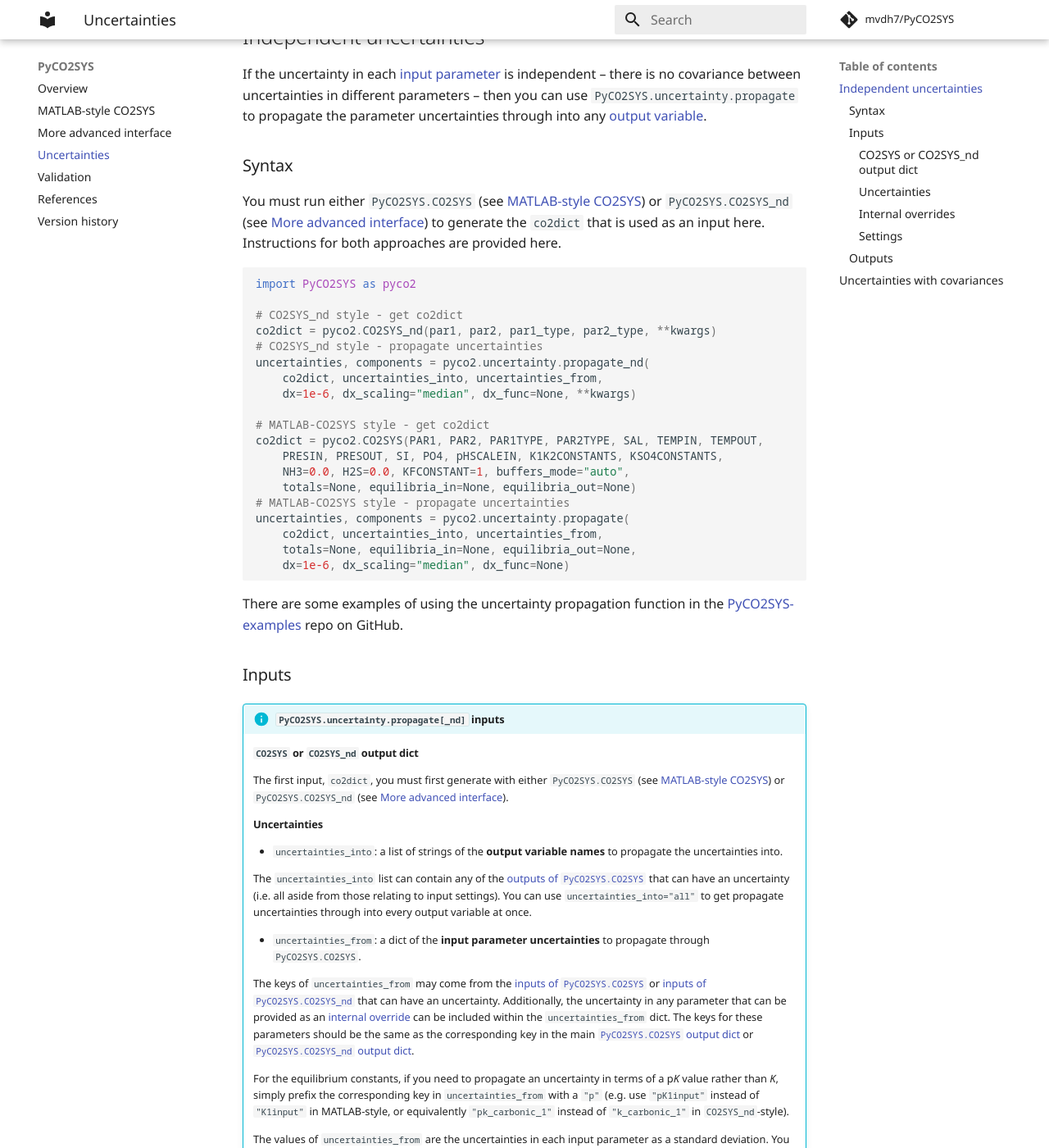
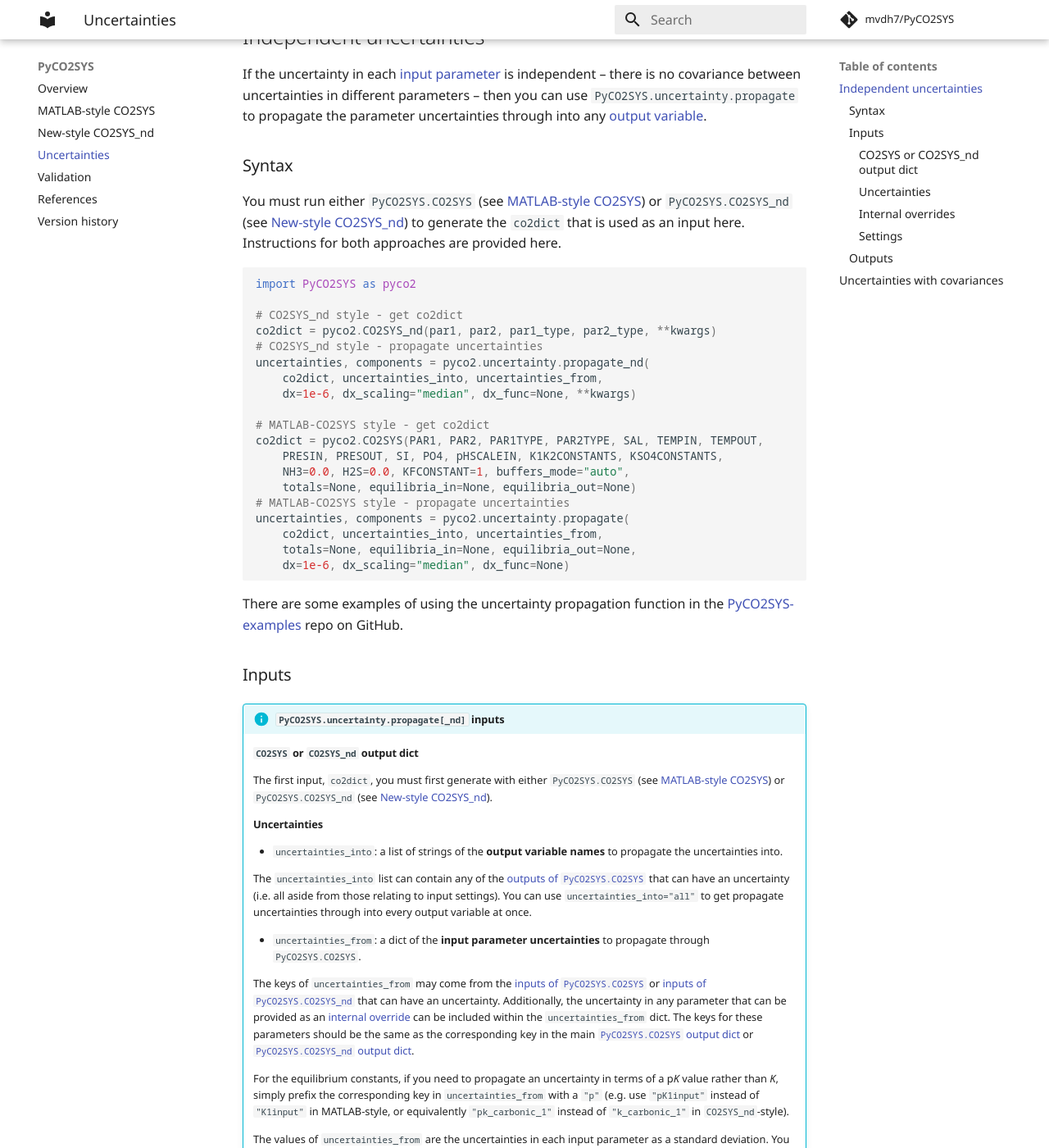
Before and after one commit to mvdh7/PyCO2SYS, an MkDocs documentation site: the page built from docs/uncertainty.md, in a window 1280 px wide and 1400 px high, scrolled down 458 px. Shown: the whole window at 82% size. Built offline with MkDocs 1.6.1 and Material for MkDocs 9.7.7, drawn with Linux system fonts in a browser that asks for light colours; formulas are drawn with MathJax 3; comment, search, counter and statistics services are not loaded.

Commit message:
Rename new interface

```diff
--- a/docs/uncertainty.md
+++ b/docs/uncertainty.md
@@ -16,7 +16,7 @@ If the uncertainty in each [input parameter](../co2sys/#inputs) is independent
 
 ### Syntax
 
-You must run either `PyCO2SYS.CO2SYS` (see [MATLAB-style CO2SYS](../co2sys)) or `PyCO2SYS.CO2SYS_nd` (see [More advanced interface](../co2sys_nd)) to generate the `co2dict` that is used as an input here.  Instructions for both approaches are provided here.
+You must run either `PyCO2SYS.CO2SYS` (see [MATLAB-style CO2SYS](../co2sys)) or `PyCO2SYS.CO2SYS_nd` (see [New-style CO2SYS_nd](../co2sys_nd)) to generate the `co2dict` that is used as an input here.  Instructions for both approaches are provided here.
 
     :::python
     import PyCO2SYS as pyco2
@@ -47,7 +47,7 @@ There are some examples of using the uncertainty propagation function in the [Py
 
     #### `CO2SYS` or `CO2SYS_nd` output dict
 
-    The first input, `co2dict`, you must first generate with either `PyCO2SYS.CO2SYS` (see [MATLAB-style CO2SYS](../co2sys)) or `PyCO2SYS.CO2SYS_nd` (see [More advanced interface](../co2sys_nd)).
+    The first input, `co2dict`, you must first generate with either `PyCO2SYS.CO2SYS` (see [MATLAB-style CO2SYS](../co2sys)) or `PyCO2SYS.CO2SYS_nd` (see [New-style CO2SYS_nd](../co2sys_nd)).
 
     #### Uncertainties
 
--- a/mkdocs.yml
+++ b/mkdocs.yml
@@ -13,7 +13,7 @@ repo_url: https://github.com/mvdh7/PyCO2SYS
 nav:
   - Overview: index.md
   - MATLAB-style CO2SYS: co2sys.md
-  - More advanced interface: co2sys_nd.md
+  - New-style CO2SYS_nd: co2sys_nd.md
   - Uncertainties: uncertainty.md
   - Validation: validate.md
   - References: refs.md
```
Also changed, not shown: docs/index.md (+1 -1 lines), 1 other file.
